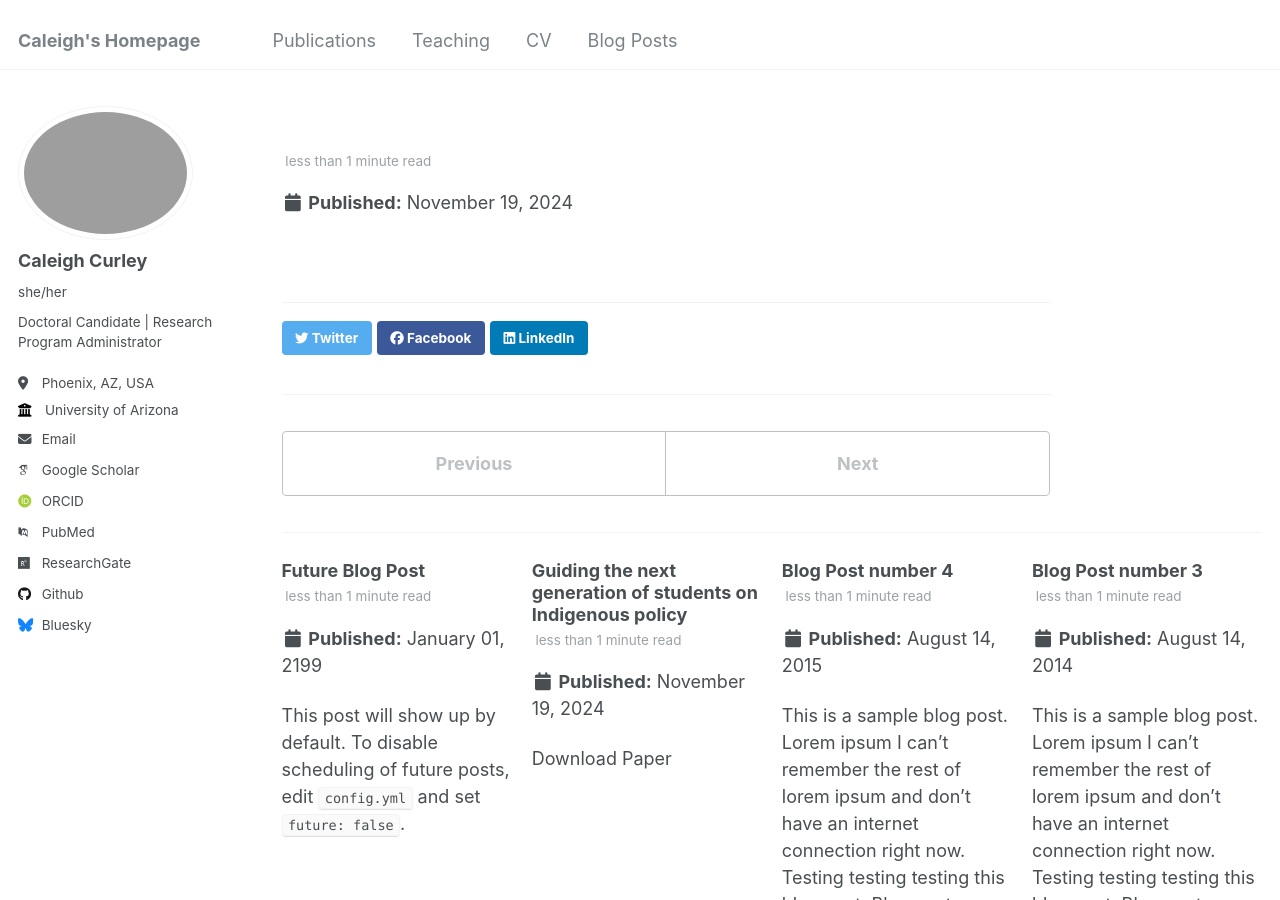
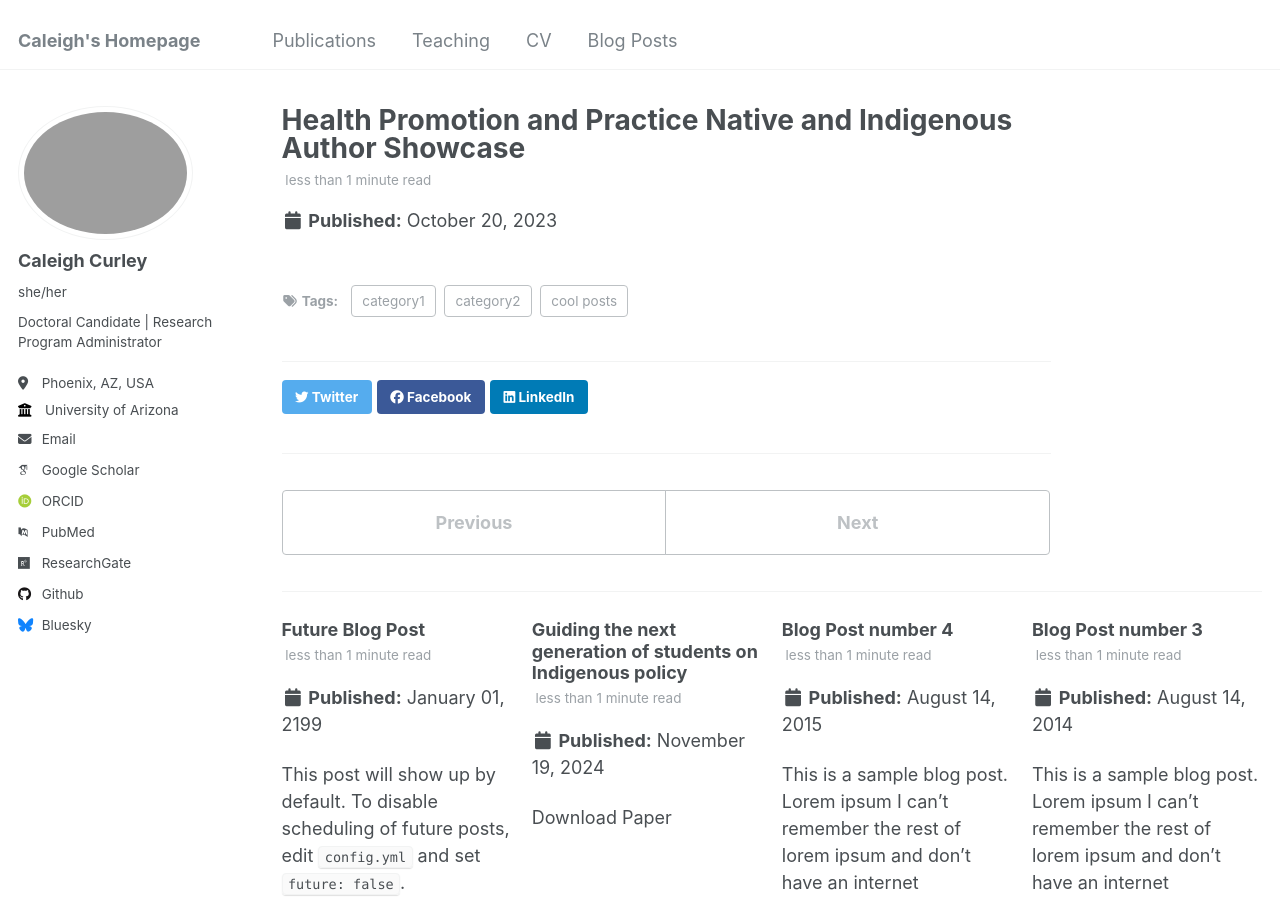
Before and after one commit to caleighcurley/Caleigh-Curley, a Jekyll site: the page built from _posts/2013-08-14-blog-post-2.md, in a window 1280 px wide and 900 px high. Built offline with Jekyll 4.4.1, drawn with Linux system fonts in a browser that asks for light colours; some web fonts are replaced.

Commit message:
Update 2013-08-14-blog-post-2.md

```diff
--- a/_posts/2013-08-14-blog-post-2.md
+++ b/_posts/2013-08-14-blog-post-2.md
@@ -1,7 +1,7 @@
 ---
 title: 'Health Promotion and Practice Native and Indigenous Author Showcase'
 date: 2023-10-20
-permalink: 'https://journals.sagepub.com/hpp/hpp-native-and-indigenous-author-showcase?pbEditor=true
+permalink: 'https://journals.sagepub.com/hpp/hpp-native-and-indigenous-author-showcase?pbEditor=true'
 tags:
   - cool posts
   - category1
```
